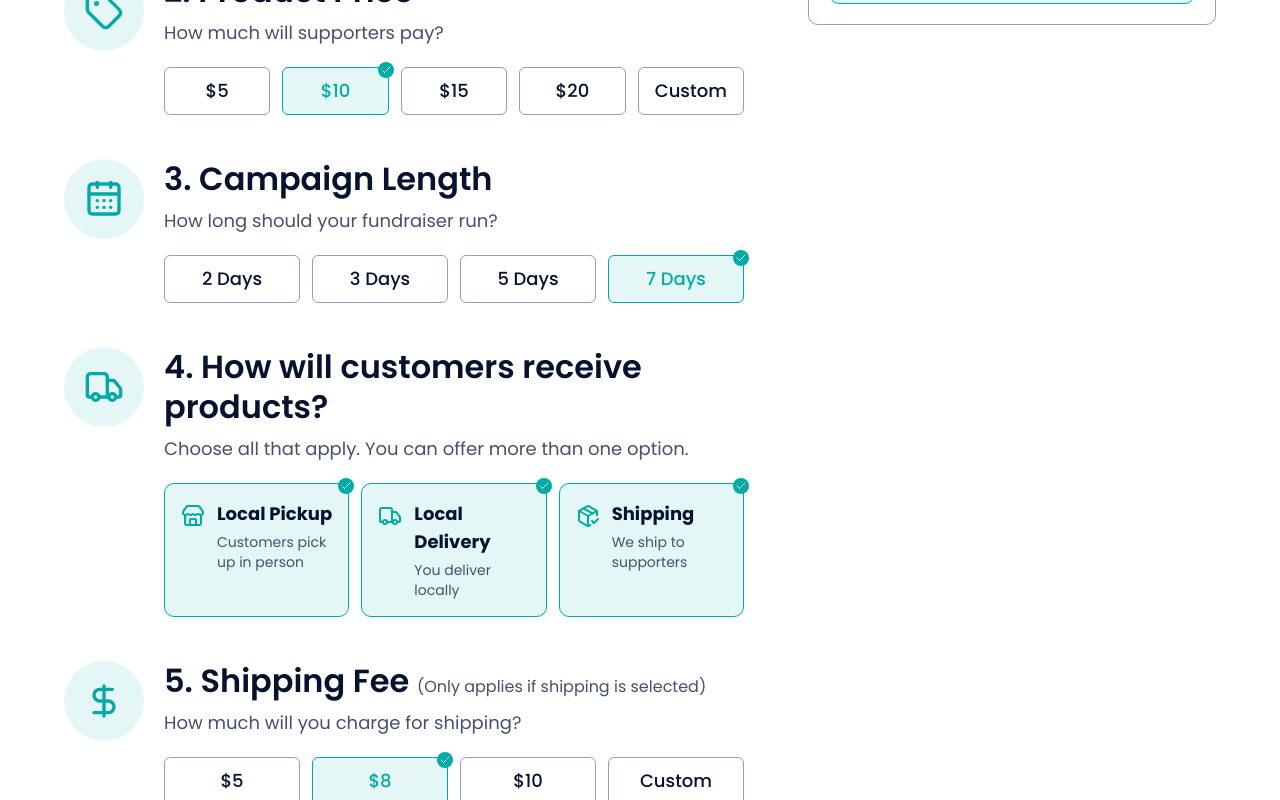
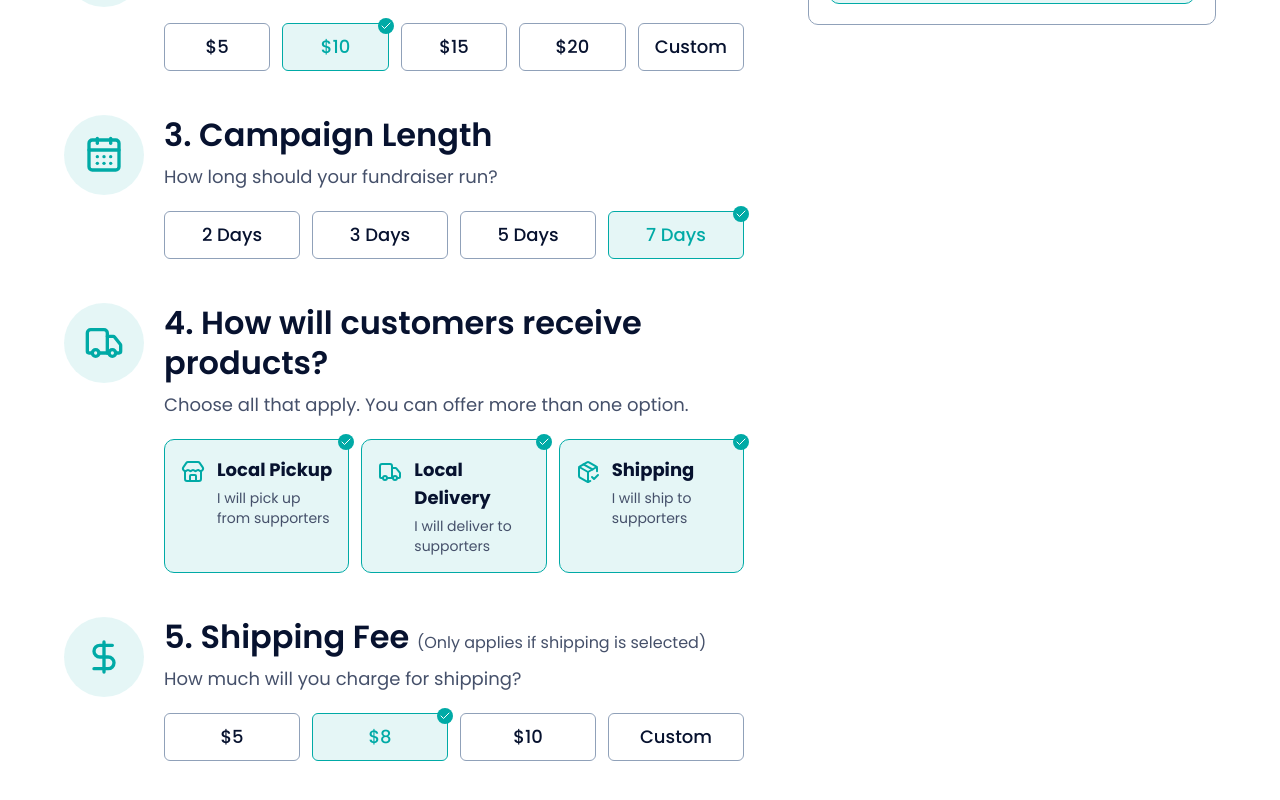
Before and after one commit to mostafizurrahaman/funraisingit-fe, a Next.js app: page /campaign_3 in a window 1280 px wide. Shown: the part 1229-2029 px from the top of the page. Built offline with nearby package versions, Linux system fonts and the light colour scheme; sample sign-in values are in the browser's storage.

Commit message:
fix: update delivery option details for clarity

```diff
--- a/src/app/(website)/campaign_3/page.tsx
+++ b/src/app/(website)/campaign_3/page.tsx
@@ -35,9 +35,9 @@ const durations = [2, 3, 5, 7] as const;
 const shippingFees = [5, 8, 10] as const;
 
 const deliveryOptions = [
-  { id: "pickup", title: "Local Pickup", detail: "Customers pick up in person", icon: Store },
-  { id: "delivery", title: "Local Delivery", detail: "You deliver locally", icon: Truck },
-  { id: "shipping", title: "Shipping", detail: "We ship to supporters", icon: PackageCheck },
+  { id: "pickup", title: "Local Pickup", detail: "I will pick up from supporters", icon: Store },
+  { id: "delivery", title: "Local Delivery", detail: "I will deliver to supporters", icon: Truck },
+  { id: "shipping", title: "Shipping", detail: "I will ship to supporters", icon: PackageCheck },
 ] as const;
 
 import { useSelector } from "react-redux";
@@ -295,10 +295,10 @@ export default function CampaignThreePage() {
         <div className="mx-auto mt-14 grid w-full max-w-6xl items-start gap-10 lg:mt-20 lg:grid-cols-[1.25fr_0.75fr] xl:gap-16">
           <form onSubmit={handleSubmit} className="space-y-11">
             <header>
-              <div className="flex flex-wrap items-center justify-between gap-4">
+              {/* <div className="flex flex-wrap items-center justify-between gap-4">
                 <span className="inline-flex bg-secondary/10 px-3 py-1.5 text-base font-medium text-secondary">Step 3 of 4</span>
                 <Button type="button" variant="outline" onClick={handleAddProductToList} className="border-secondary text-secondary"><Plus className="size-4" />Add Product to Campaign</Button>
-              </div>
+              </div> */}
               <h1 className="mt-5 text-[32px] font-semibold leading-tight tracking-tight text-black">Set Up Your Campaign</h1>
               <p className="mt-4 text-lg leading-7 text-muted-foreground">Just a few more details before we create your fundraiser.</p>
               {products.length > 0 ? <p className="mt-2 text-sm font-medium text-secondary">{products.length} campaign items added</p> : null}
```
